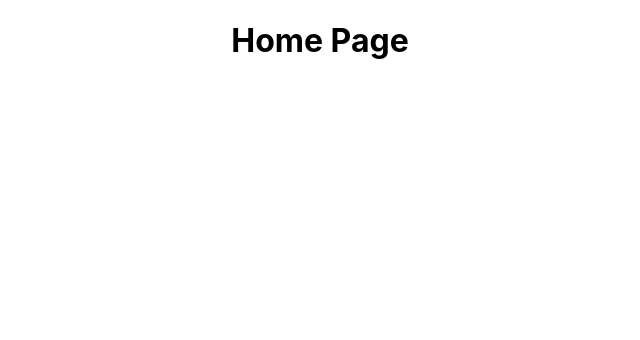
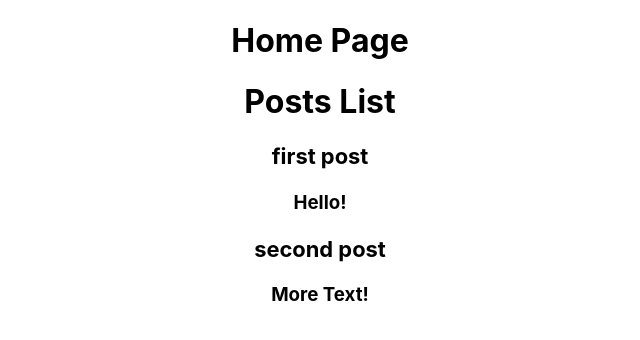
Before and after one commit to riyad-i/blog-app, a React (Create React App) app: page / in a window 1280 px wide. Shown: the top 340 px of the page, without its empty margins (320-960 px from the left). Built offline with nearby package versions, Linux system fonts and the light colour scheme.

Commit message:
use selector, postlist, postitem

```diff
--- /dev/null
+++ b/src/components/PostItem.js
@@ -0,0 +1,9 @@
+export default function PostItem(props){
+    const {title, content} = props.post
+    return(
+        <article>
+            <h3>{title}</h3>
+            <p>{content}</p>
+        </article>
+    )
+}
--- /dev/null
+++ b/src/components/PostsLists.js
@@ -0,0 +1,17 @@
+import { useSelector, useDispatch } from 'react-redux'
+import PostItem from './PostItem'
+
+export default function PostsList(){
+    const posts = useSelector((state) => state.posts)
+    // console.log(posts);
+    return (
+        <div>
+            <h1>Posts List</h1>
+
+            <section>
+                {posts.length ? posts.map(post => <h3 key={post.id}>{<PostItem post={post}/>}</h3>): <h2>Loading...</h2>}
+
+            </section>
+        </div>
+    )
+}
--- a/src/pages/HomePage.js
+++ b/src/pages/HomePage.js
@@ -1,7 +1,11 @@
-
+import PostsList from "../components/PostsLists"
 
 export default function HomePage() {
     return (
-        <h1>Home Page</h1>
+        <main>
+            <h1>Home Page</h1>
+
+            <PostsList/>
+        </main>
     )
 }
--- /dev/null
+++ b/src/redux/slices/postsSlice.js
@@ -0,0 +1,18 @@
+import { createSlice } from "@reduxjs/toolkit";
+
+
+export const postsSlice= createSlice({
+    name: 'posts',
+    initialState: [
+        {id: '1', title: 'first post', content: 'Hello!'},
+        {id: '2', title: 'second post', content: 'More Text!'}
+    ],
+    reducers:{
+
+    }
+})
+
+
+//export action
+
+export default postsSlice.reducer;
--- a/src/redux/store.js
+++ b/src/redux/store.js
@@ -1,7 +1,10 @@
 import {configureStore} from '@reduxjs/toolkit'
+import postsReducer from './slices/postsSlice'
 
 
 
 export default configureStore({
-    reducer: {}
+    reducer: {
+        posts: postsReducer
+    }
 })
```
